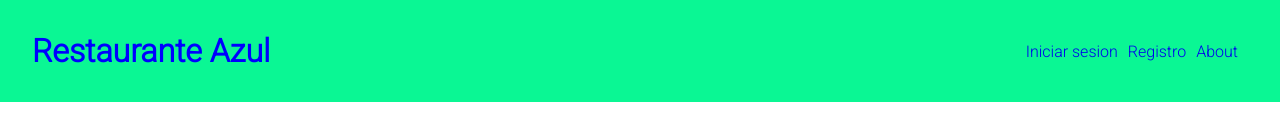
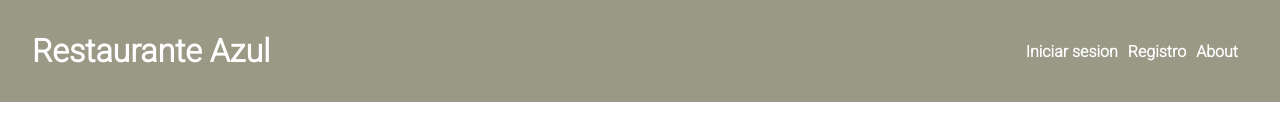
Before and after one commit to EduMontalvo/WebConCssGrid, a plain HTML site: page index.html in a window 1280 px wide. Shown: the top 133 px of the page. Drawn offline with Linux system fonts and the light colour scheme.

Commit message:
Estilizando los colores del header

```diff
--- a/style.css
+++ b/style.css
@@ -35,7 +35,7 @@ header {
   display: flex;
   position: sticky;
   flex-direction: column;
-  background-color: #0AF794;
+  background-color: #999986;
   justify-content: space-between;
   padding: 1rem 5rem;
   align-items: center;
@@ -45,7 +45,7 @@ header {
 
 header>p {
   font-size: 2rem;
-  color: rgb(0, 0, 255);
+  color: #fff;
   font-weight: 800;
   cursor: pointer;
 }
@@ -54,7 +54,6 @@ aside {
   margin-top: 1rem;
   grid-area: aside;
   border-radius: 0.5rem;
-  color: rgb(0, 0, 255);
   padding: 2rem;
   border: 1px solid aliceblue;
   background-color: lightyellow;
@@ -128,6 +127,8 @@ nav a {
   font-size: 1rem;
   cursor: pointer;
   margin-right: 10px;
+  color: #fff;
+  font-weight: bold;
 }
 .Tarjeta1{
   grid-area: Tarjeta1;
```
